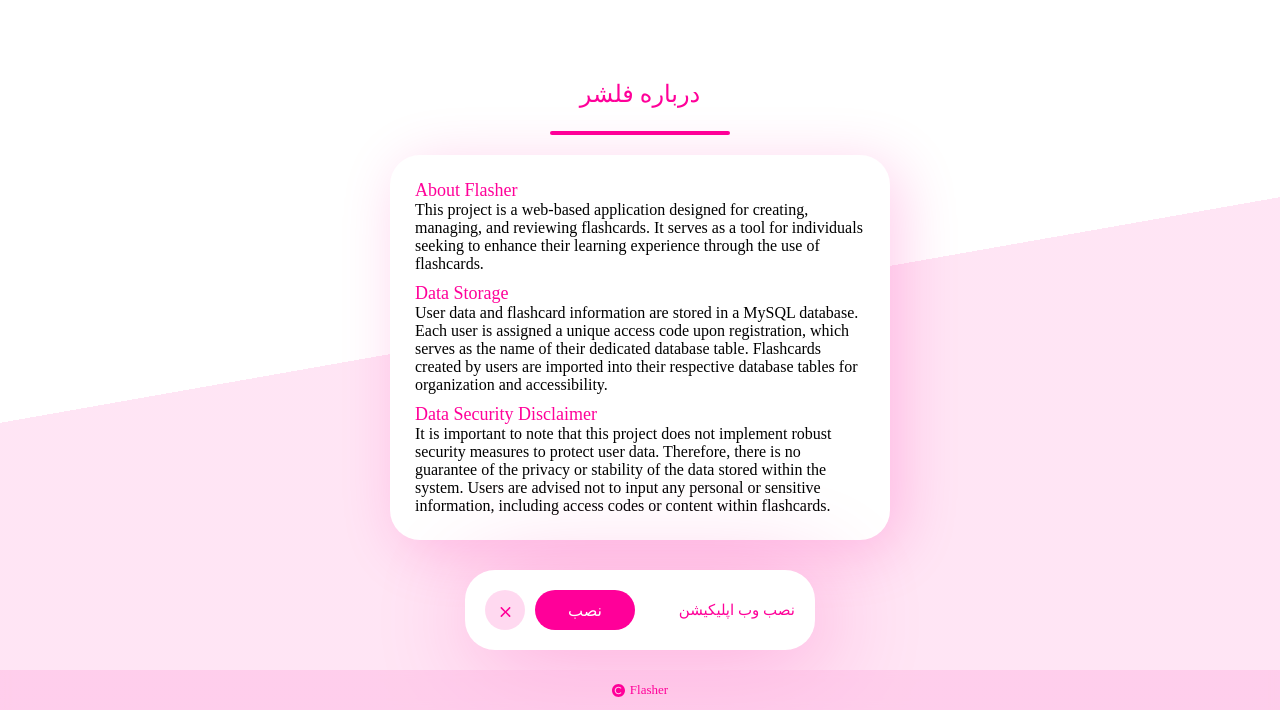
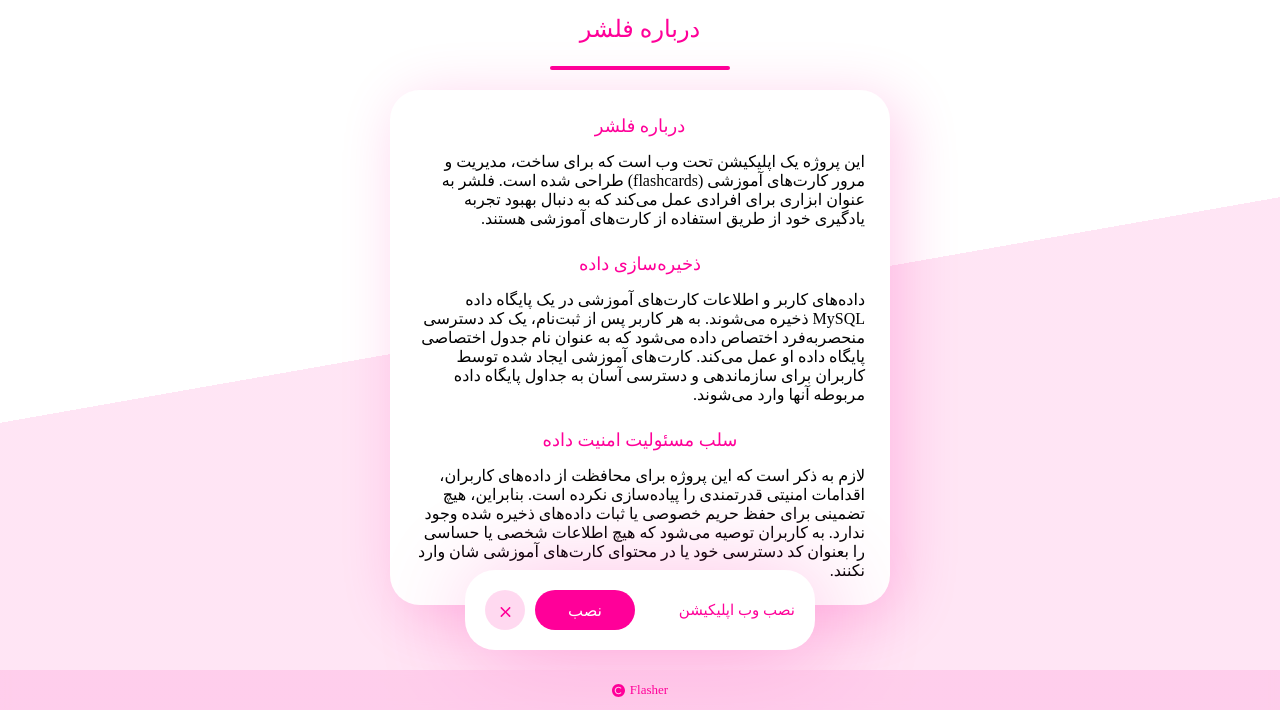
Before and after one commit to rezasadid753/flasher, a PHP site: page /about.php in a window 1280 px wide. Shown: the part 90-800 px from the top of the page. Run offline with PHP 8.4, Linux system fonts and the light colour scheme; some web fonts are replaced.

Commit message:
Translated about page and terms to persian

```diff
--- a/about.php
+++ b/about.php
@@ -7,14 +7,12 @@
 include 'db_connection.php';
 ?>
 
-<div style="direction: ltr; text-align: left;">
-    <div style="font-size: 18px; color: #ff0099;">About Flasher</div>
-    This project is a web-based application designed for creating, managing, and reviewing flashcards. It serves as a tool for individuals seeking to enhance their learning experience through the use of flashcards.
-    <div style="font-size: 18px; color: #ff0099; margin-top: 10px;">Data Storage</div>
-    User data and flashcard information are stored in a MySQL database. Each user is assigned a unique access code upon registration, which serves as the name of their dedicated database table. Flashcards created by users are imported into their respective database tables for organization and accessibility.
-    <div style="font-size: 18px; color: #ff0099; margin-top: 10px;">Data Security Disclaimer</div>
-    It is important to note that this project does not implement robust security measures to protect user data. Therefore, there is no guarantee of the privacy or stability of the data stored within the system. Users are advised not to input any personal or sensitive information, including access codes or content within flashcards.
-</div>
+<div style="font-size: 18px; color: #ff0099;">درباره فلشر</div>
+این پروژه یک اپلیکیشن تحت وب است که برای ساخت، مدیریت و مرور کارت‌های آموزشی (flashcards) طراحی شده است. فلشر به عنوان ابزاری برای افرادی عمل می‌کند که به دنبال بهبود تجربه یادگیری خود از طریق استفاده از کارت‌های آموزشی هستند.
+<div style="font-size: 18px; color: #ff0099; margin-top: 10px;">ذخیره‌سازی داده</div>
+داده‌های کاربر و اطلاعات کارت‌های آموزشی در یک پایگاه داده MySQL ذخیره می‌شوند. به هر کاربر پس از ثبت‌نام، یک کد دسترسی منحصر‌به‌فرد اختصاص داده می‌شود که به عنوان نام جدول اختصاصی پایگاه داده او عمل می‌کند. کارت‌های آموزشی ایجاد شده توسط کاربران برای سازماندهی و دسترسی آسان به جداول پایگاه داده مربوطه آنها وارد می‌شوند.
+<div style="font-size: 18px; color: #ff0099; margin-top: 10px;">سلب مسئولیت امنیت داده</div>
+لازم به ذکر است که این پروژه برای محافظت از داده‌های کاربران، اقدامات امنیتی قدرتمندی را پیاده‌سازی نکرده است. بنابراین، هیچ تضمینی برای حفظ حریم خصوصی یا ثبات داده‌های ذخیره شده وجود ندارد. به کاربران توصیه می‌شود که هیچ اطلاعات شخصی یا حساسی را بعنوان کد دسترسی خود یا در محتوای کارت‌های آموزشی شان وارد نکنند.
 
 <!-- Footer -->
 </div>
```
